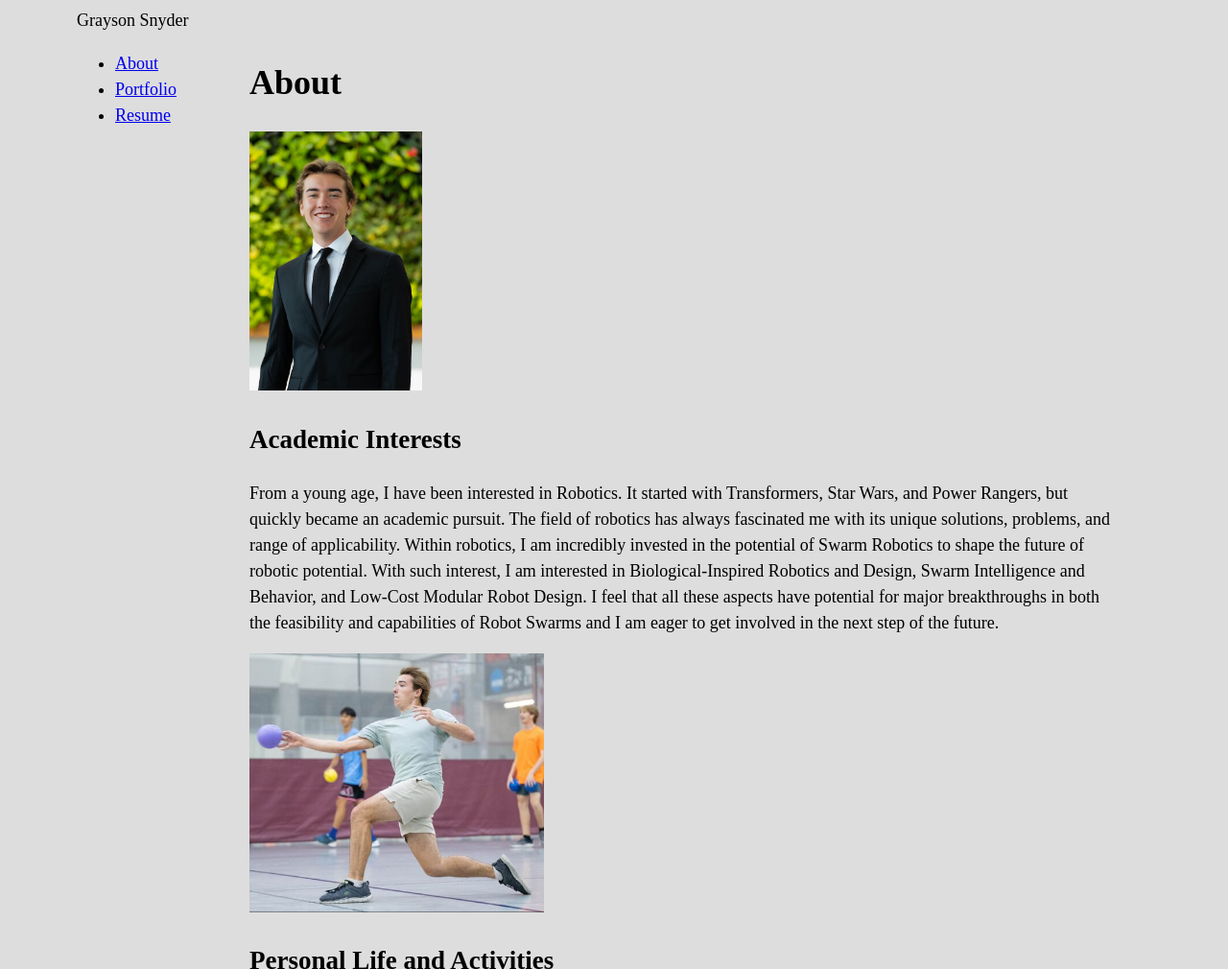
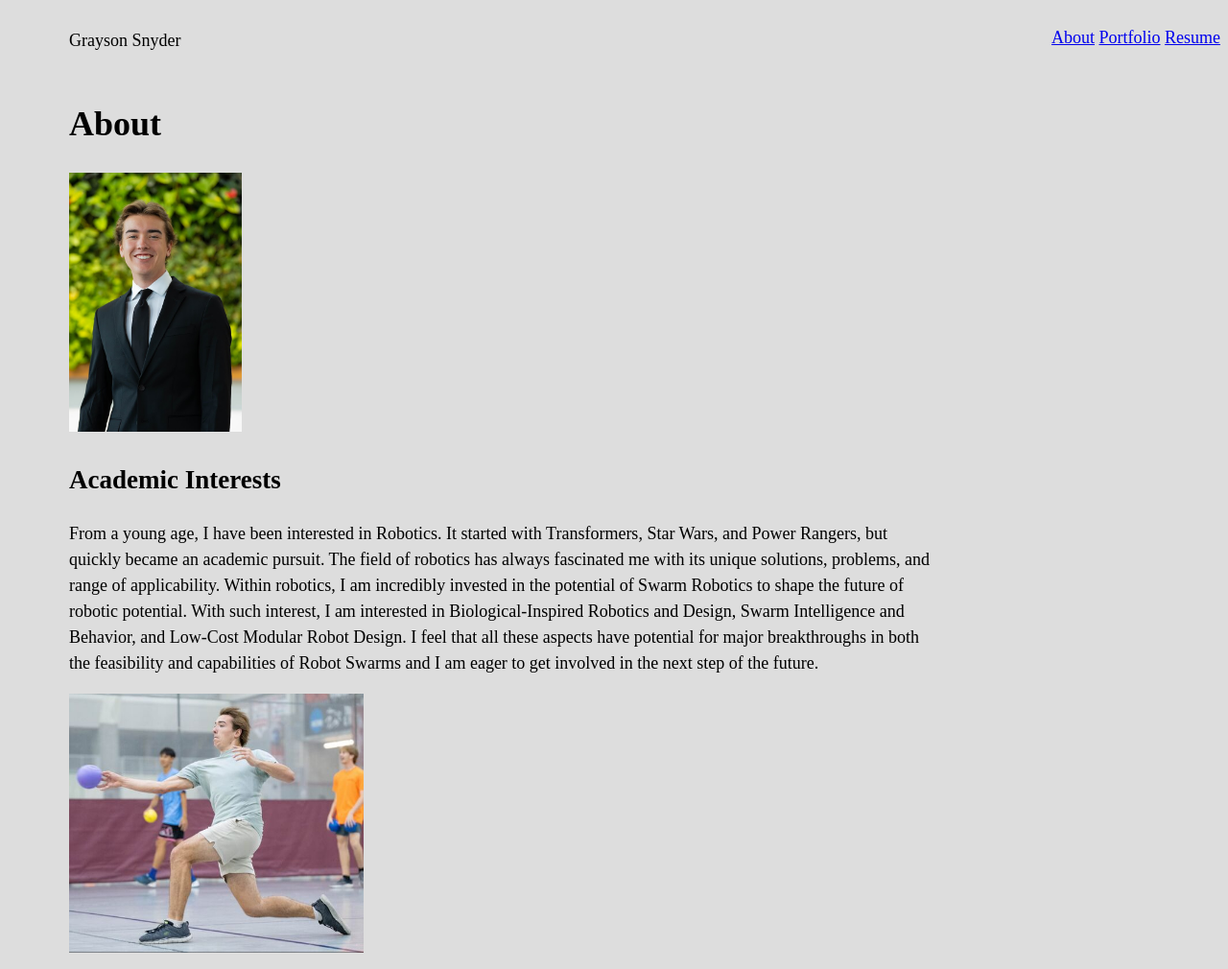
Before and after one commit to rhit-snydergi/rhit-snydergi.github.io, a plain HTML site: page public/index.html in a window 1280 px wide. Shown: the top 1010 px of the page at 96% size. Drawn offline with Linux system fonts and the light colour scheme; some packages are replaced by stand-ins of ours.

Commit message:
layout first pass

```diff
--- a/public/styles/main.css
+++ b/public/styles/main.css
@@ -1,6 +1,5 @@
 body {
     background: #DDDDDD;
-    padding-left: 4em;
     font-size: 18px;
     line-height: 1.5;
 }
@@ -19,11 +18,21 @@ p {
 
 body {
     display: grid;
-    grid-template-areas: "head head"
-        "nav main"
+    grid-template-areas: "head nav"
+        "main main"
         "foot foot";
-    grid-template-columns: 10em 1fr;
+    grid-template-columns: 1fr auto;
     grid-template-rows: auto 1fr auto;
+}
+
+@media screen and (min-width: 25em) {
+    body > nav ul li{
+        display:list-item;
+    }
+}
+
+body > * {
+    padding-left: 4rem;
 }
 
 body>header {
@@ -45,3 +54,21 @@ body>footer {
     grid-area: foot;
     background-color: #DDDDDD;
 }
+
+header,footer {
+    padding-top: 1.33rem;
+    padding-bottom: 1.33rem;
+}
+
+header h1, footer h1 {
+    margin: 0;
+}
+
+body > nav ul {
+    list-style-type: none;
+    padding: 0;
+}
+
+body > nav ul li{
+    display: inline-flex;
+}
```
